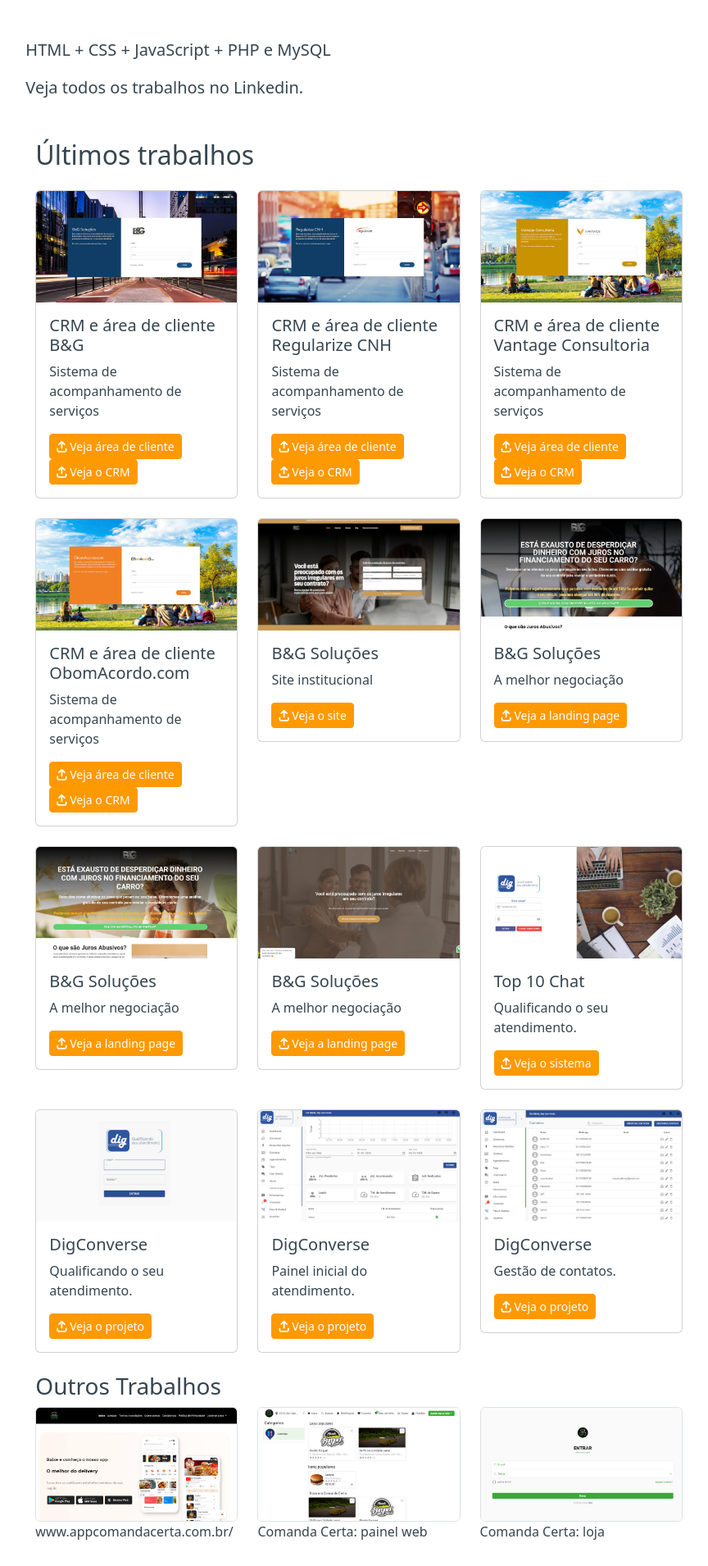
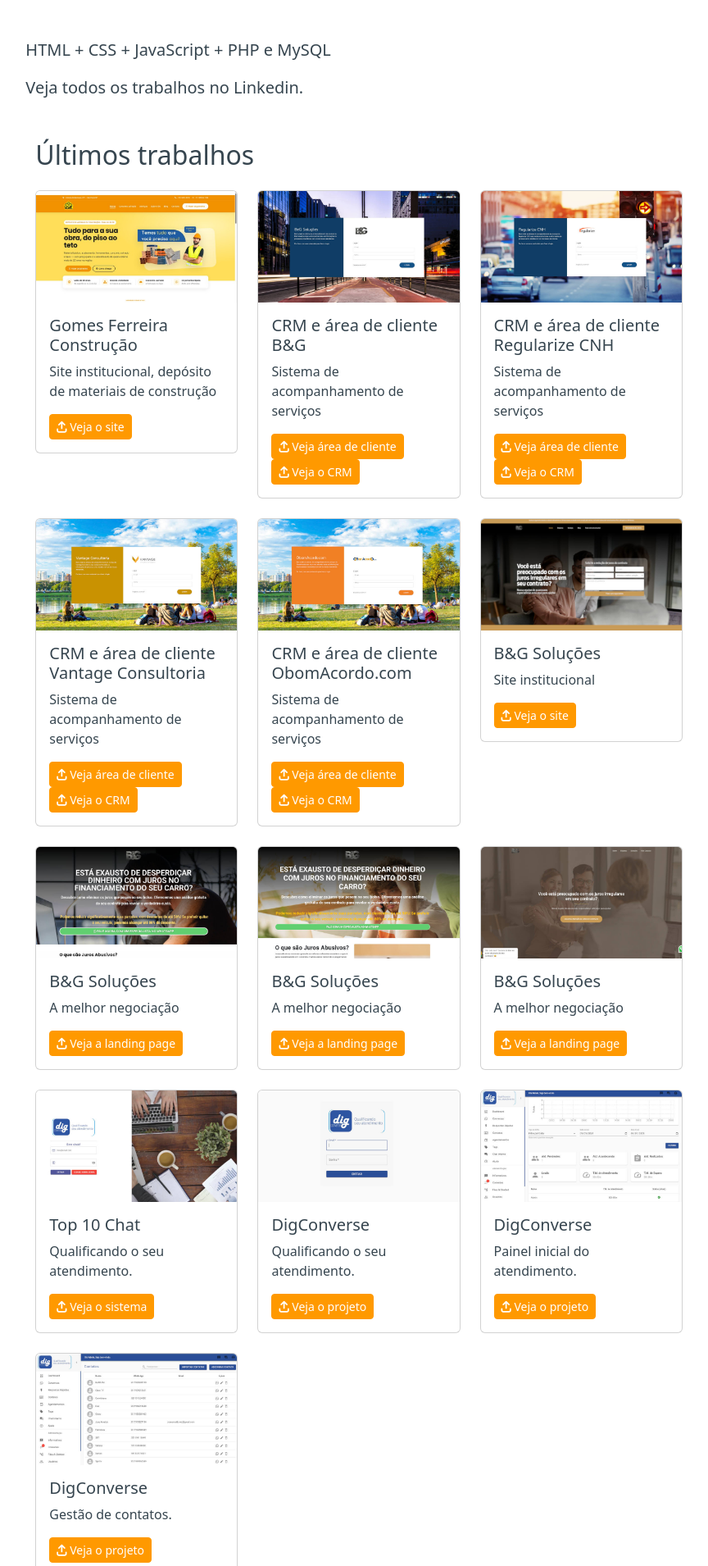
Before and after one commit to josearnaldolopes/portfolio, a PHP site: page / in a window 1280 px wide. Shown: the part 1328-3238 px from the top of the page at 82% size, without its empty margins (202-1066 px from the left). Run offline with PHP 8.4, Linux system fonts and the light colour scheme; some libraries are stand-ins or nearby versions.

Commit message:
Adiciona o site da Gomes Ferreira Construcao aos ultimos trabalhos

```diff
--- a/index.php
+++ b/index.php
@@ -113,6 +113,16 @@ $versao = filemtime(__DIR__ . '/css/styles.css') . filemtime(__DIR__ . '/js/scri
                         <div class="container mt-5">
                             <h2 class="mb-4">Últimos trabalhos</h2>
                             <div class="row">
+                                <div class="col-md-4 mb-4">
+                                     <div class="card">
+                                      <img class="card-img-top" loading="lazy" src="imagens/sites/GomesFerreira/site.jpg" alt="Site institucional Gomes Ferreira Construção">
+                                      <div class="card-body">
+                                        <h5 class="card-title">Gomes Ferreira Construção</h5>
+                                        <p>Site institucional, depósito de materiais de construção</p>
+                                        <a href="https://gomesferreiraconstrucao.com.br/" target="_blank" rel="noopener" class="btn btn-primary btn-sm"><i class="fa-solid fa-arrow-up-from-bracket"></i> Veja o site</a>
+                                      </div>
+                                    </div>
+                                </div>
                                 <div class="col-md-4 mb-4">
                                      <div class="card">
                                       <img class="card-img-top" loading="lazy" src="imagens/sites/beg/beg-cliente.jpg" alt="Área de cliente B&G Soluções">
```
Also changed, not shown: imagens/sites/GomesFerreira/site.jpg (added).
